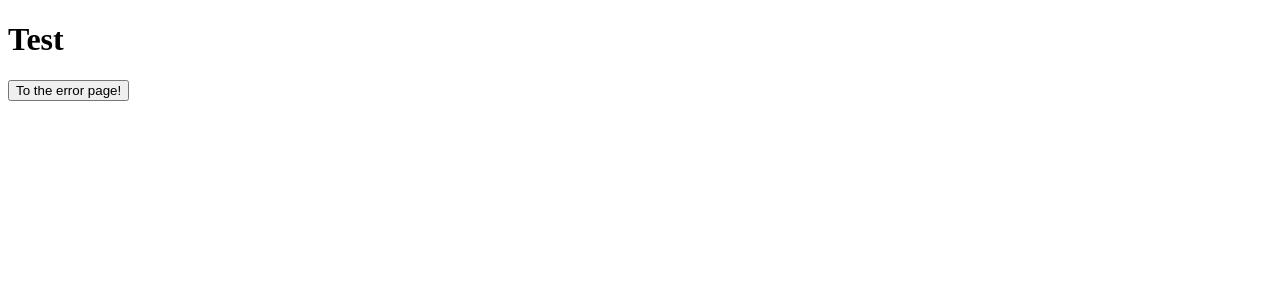
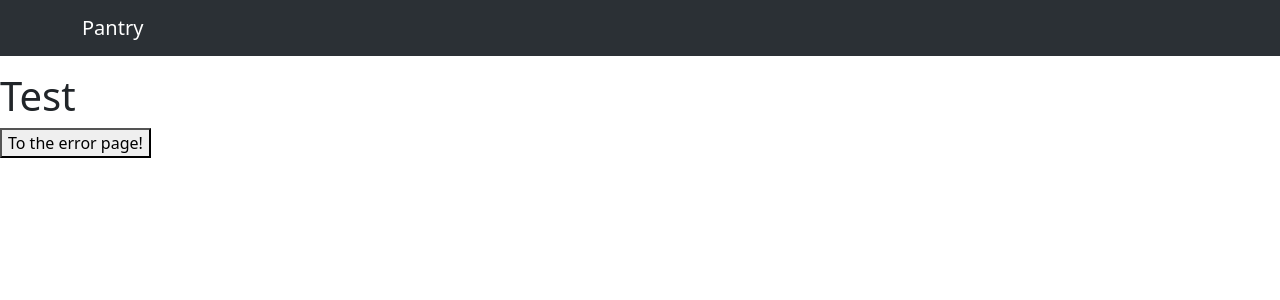
Before and after one commit to daltonoswald/pantry, a React (Vite) app in the folder frontend/: page / in a window 1280 px wide. Shown: the top 300 px of the page. Built offline with nearby package versions, Linux system fonts and the light colour scheme.

Commit message:
restructed and worked on nav

```diff
--- a/frontend/src/Router.jsx
+++ b/frontend/src/Router.jsx
@@ -1,6 +1,6 @@
 import { createBrowserRouter, RouterProvider } from 'react-router-dom';
-import Homepage from './components/Homepage';
-import Error from './components/Error';
+import Homepage from './pages/Homepage';
+import Error from './pages/Error';
 
 export default function Router() {
     const router = createBrowserRouter([
--- /dev/null
+++ b/frontend/src/components/Nav.jsx
@@ -0,0 +1,14 @@
+import { Container, Navbar } from 'react-bootstrap'
+import { Link, useLocation } from 'react-router-dom'
+import 'bootstrap/dist/css/bootstrap.min.css'
+
+export default function Nav() {
+
+    return (
+        <Navbar expand='lg' className='bg-body-tertiary mb-3' data-bs-theme='dark'>
+            <Container>
+                <Navbar.Brand as={Link} to='/'>Pantry</Navbar.Brand>
+            </Container>
+        </Navbar>
+    )
+}
--- a/frontend/src/components/Homepage.jsx
+++ b/frontend/src/pages/Homepage.jsx
@@ -1,11 +1,13 @@
 import { useState } from 'react'
 import { useNavigate } from 'react-router-dom'
+import Nav from '../components/Nav';
 
 export default function Homepage() {
   const navigate = useNavigate();
 
   return (
     <div>
+      <Nav />
       <h1>Test</h1>
       <button onClick={() => navigate('zerrdz')}>To the error page!</button>
     </div>
```
Also changed, not shown: frontend/src/pages/Error.jsx (renamed from frontend/src/components/Error.jsx).
